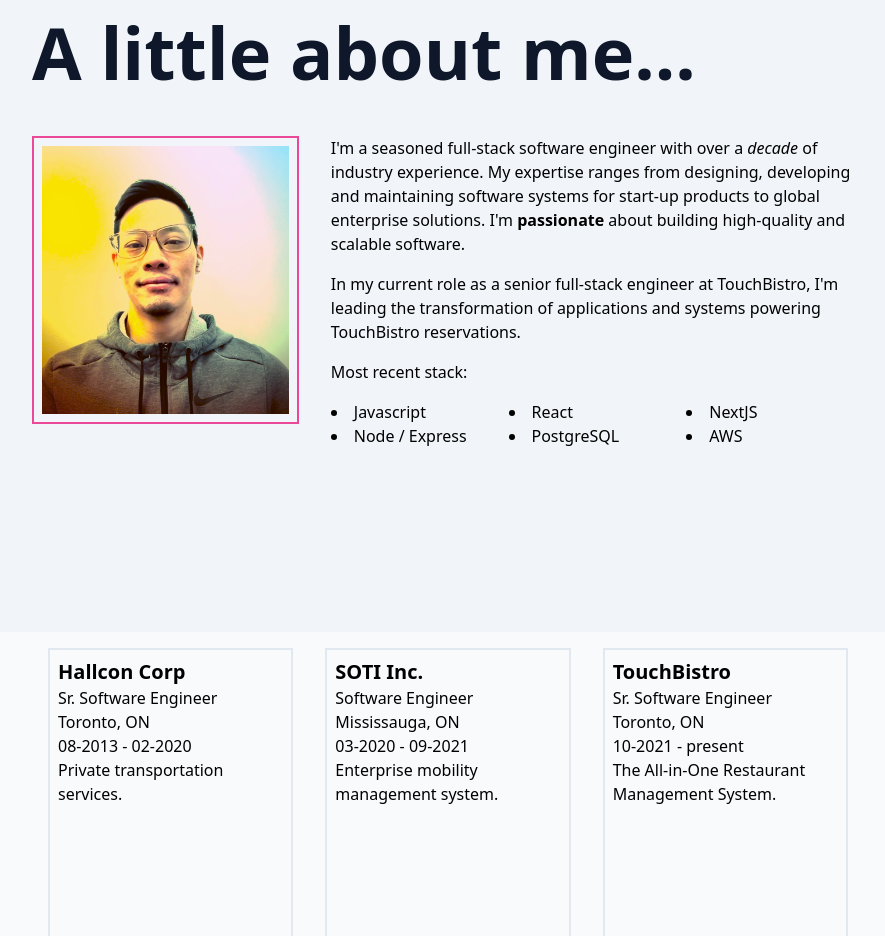
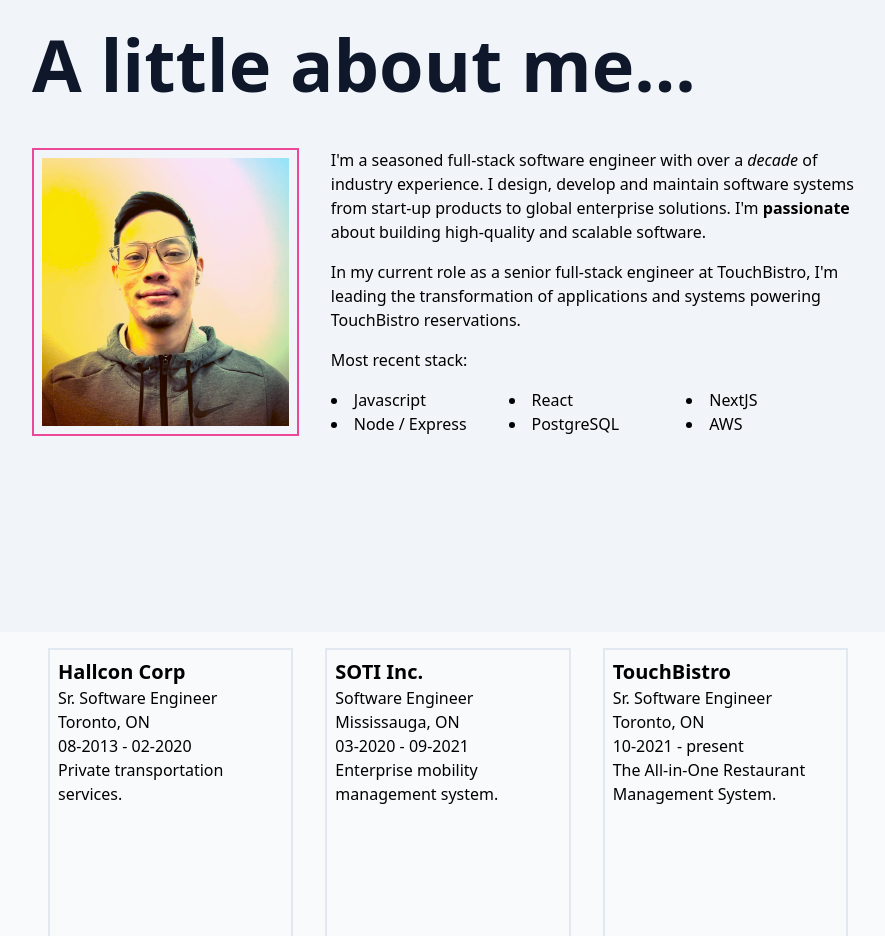
Before and after one commit to albinma/cv, a Next.js app: page / in a window 1280 px wide. Shown: the part 1040-1976 px from the top of the page, without its empty margins (192-1077 px from the left). Built offline with nearby package versions, Linux system fonts and the light colour scheme.

Commit message:
Add accessibility improvements to nav

```diff
--- a/src/app/About/About.tsx
+++ b/src/app/About/About.tsx
@@ -24,10 +24,9 @@
           <div className="mt-4 w-full md:ml-8 md:mt-0 md:w-2/3">
             <p>
               I&apos;m a seasoned full-stack software engineer with over a
-              <span className="italic"> decade</span> of industry experience. My
-              expertise ranges from designing, developing and maintaining
-              software systems for start-up products to global enterprise
-              solutions. I&apos;m{' '}
+              <span className="italic"> decade</span> of industry experience. I
+              design, develop and maintain software systems from start-up
+              products to global enterprise solutions. I&apos;m{' '}
               <span className="font-semibold">passionate</span> about building
               high-quality and scalable software.
             </p>
--- a/src/app/Nav/Nav.tsx
+++ b/src/app/Nav/Nav.tsx
@@ -3,6 +3,7 @@
 import useTouchDetect from '@/hooks/useTouchDetect';
 import { ClickAwayListener } from '@mui/base';
 import cn from 'classnames';
+import Link from 'next/link';
 import { useEffect, useRef, useState } from 'react';
 import * as Icon from 'react-feather';
 import * as Scroll from 'react-scroll';
@@ -71,20 +72,20 @@
       <header className="sticky top-0 z-50 w-full bg-slate-50 shadow-md">
         <div className="flex flex-nowrap items-center justify-between px-4 py-4 md:px-8">
           <div className="grow">
-            <Scroll.Link
-              to="hero"
-              duration={scrollSpeed}
-              smooth={true}
+            <Link
+              href="/"
               className="cursor-pointer border-4 border-slate-900 px-2 text-xl font-bold text-slate-900 md:text-3xl"
-              onClick={() => setIsMenuOpen(false)}
             >
               AM
-            </Scroll.Link>
+            </Link>
           </div>
           <div className="flex items-center md:hidden">
             <button
               data-testid="menu-button"
               ref={menuButtonRef}
+              role="button"
+              aria-label="menu"
+              aria-expanded={isMenuOpen}
               onClick={() => {
                 setIsMenuOpen(!isMenuOpen);
               }}
@@ -107,6 +108,7 @@
                       smooth={true}
                       offset={scrollOffset}
                       className="cursor-pointer text-slate-900 hover:underline"
+                      href={`#${item.scrollTo}`}
                     >
                       {item.label}
                     </Scroll.Link>
@@ -119,6 +121,8 @@
               target="_blank"
               rel="noopener noreferrer"
               className="flex flex-row items-center justify-between rounded-md bg-pink-500 px-3 py-2 text-slate-100"
+              role="button"
+              aria-label="download resume"
             >
               <Icon.Download className="mr-2 h-4 w-4" />
               <span>Resume</span>
--- a/src/components/Section/Section.tsx
+++ b/src/components/Section/Section.tsx
@@ -19,6 +19,7 @@
   return (
     <Scroll.Element
       data-testid={`section-${id}`}
+      id={id}
       name={id}
       className={cn('md:h-screen', className)}
     >
```
